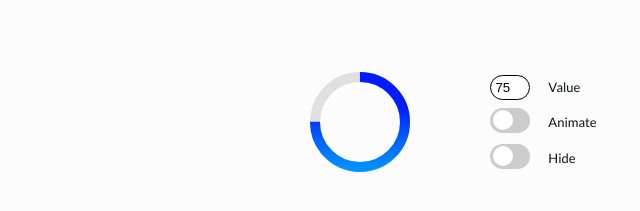
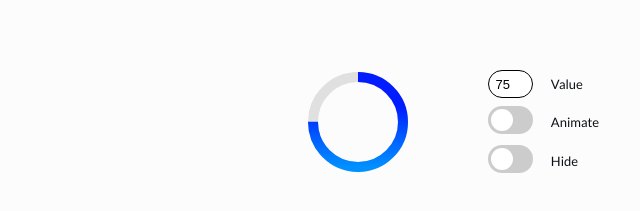
Before and after one commit to mariyaalv/ozon, a plain HTML site: page index.html in a window 1280 px wide. Shown: the part 277-488 px from the top of the page, 189-829 px from the left. Drawn offline with Linux system fonts and the light colour scheme.

Commit message:
safari support

```diff
--- a/components/Input/Input.css
+++ b/components/Input/Input.css
@@ -1,8 +1,13 @@
 .inputClassName {
   border: 1px solid #000;
-  border-radius: 15px;
-  width: 40px;
-  height: 25px;
+  border-radius: 16px;
+  width: 45px;
+  height: 28px;
   cursor: pointer;
   text-align: center;
+  font-size: 13px;
 }
+
+.inputClassName::placeholder {
+  font-size: 11px;
+}
--- a/components/Input/index.js
+++ b/components/Input/index.js
@@ -3,20 +3,23 @@ const DEFAULT_ATTRIBUTES = {
   class: "inputClassName",
 };
 
-export class Input extends HTMLInputElement {
+export class Input {
   constructor(attributes, callbacks = {}) {
-    super();
-
-    this.attrs = { ...DEFAULT_ATTRIBUTES, ...attributes};
+    this.attrs = { ...DEFAULT_ATTRIBUTES, ...attributes };
     this.callbacks = callbacks;
 
+    this.render();
     this.init();
+  }
+
+  render() {
+    this.inputEl = document.createElement("input");
   }
 
   init() {
     Object.entries(this.attrs).forEach(([name, value]) => {
       if (value) {
-        this.setAttribute(name, value);
+        this.inputEl.setAttribute(name, value);
       }
     });
 
@@ -24,28 +27,30 @@ export class Input extends HTMLInputElement {
   }
 
   addClassName(className) {
-    this.classList.add(className);
+    this.inputEl.classList.add(className);
   }
 
   removeClassName(className) {
-    this.classList.remove(className);
+    this.inputEl.classList.remove(className);
   }
 
   toggleClassName(className) {
-    this.classList.toggle(className);
+    this.inputEl.classList.toggle(className);
   }
 
   setValue(value) {
-    this.value = value;
+    this.inputEl.value = value;
   }
 
   addInputEventListeners() {
-    this.addEventListener("input", (event) => {
+    this.inputEl.addEventListener("input", (event) => {
       if (this.callbacks.onInput) {
         this.callbacks.onInput(event);
       }
     });
   }
+
+  getElement() {
+    return this.inputEl;
+  }
 }
-
-customElements.define("custom-input", Input, { extends: "input" });
--- a/components/Switch/Switch.css
+++ b/components/Switch/Switch.css
@@ -1,9 +1,9 @@
 .toggleCheckbox {
   position: relative;
-  width: 40px;
-  height: 25px;
+  width: 45px;
+  height: 28px;
   background-color: #ccc;
-  border-radius: 15px;
+  border-radius: 16px;
   cursor: pointer;
   transition: background-color 0.3s;
 }
@@ -11,10 +11,10 @@
 .toggleCheckbox::before {
   content: "";
   position: absolute;
-  top: 2.5px;
-  left: 2.5px;
-  width: 20px;
-  height: 20px;
+  top: 3px;
+  left: 3px;
+  width: 22px;
+  height: 22px;
   background-color: #fff;
   border-radius: 50%;
   transition: transform 0.3s;
@@ -25,5 +25,5 @@
 }
 
 .toggleCheckbox:checked::before {
-  transform: translateX(15px);
+  transform: translateX(17px);
 }
--- a/components/Switch/index.js
+++ b/components/Switch/index.js
@@ -19,7 +19,8 @@ export class Switch extends Input {
   init() {
     super.init();
 
-    if (this.checked) {
+    if (this.attrs.checked) {
+      this.inputEl.checked = true;
       this.addClassName("toggleChecked");
     }
 
@@ -27,10 +28,10 @@ export class Switch extends Input {
   }
 
   addSwitchEventListeners() {
-    this.addEventListener("change", (event) => {
+    this.inputEl.addEventListener("change", (event) => {
       const isChecked = event.target.checked;
 
-      this.setAttribute("checked", isChecked);
+      this.inputEl.checked = isChecked;
       this.toggleClassName("toggleChecked");
 
       if (this.callbacks.onChange) {
@@ -39,5 +40,3 @@ export class Switch extends Input {
     });
   }
 }
-
-customElements.define("custom-switch", Switch, { extends: "input" });
--- a/script.js
+++ b/script.js
@@ -77,8 +77,8 @@ document.addEventListener("DOMContentLoaded", () => {
     }
   );
 
-  inputValueContainer.appendChild(inputValueElement);
-  animateSwitchContainer.appendChild(animateSwitchElement);
-  hideSwitchContainer.appendChild(hideSwitchElement);
+  inputValueContainer.appendChild(inputValueElement.getElement());
+  animateSwitchContainer.appendChild(animateSwitchElement.getElement());
+  hideSwitchContainer.appendChild(hideSwitchElement.getElement());
   progressContainer.appendChild(progressBar.getElement());
 });
```
